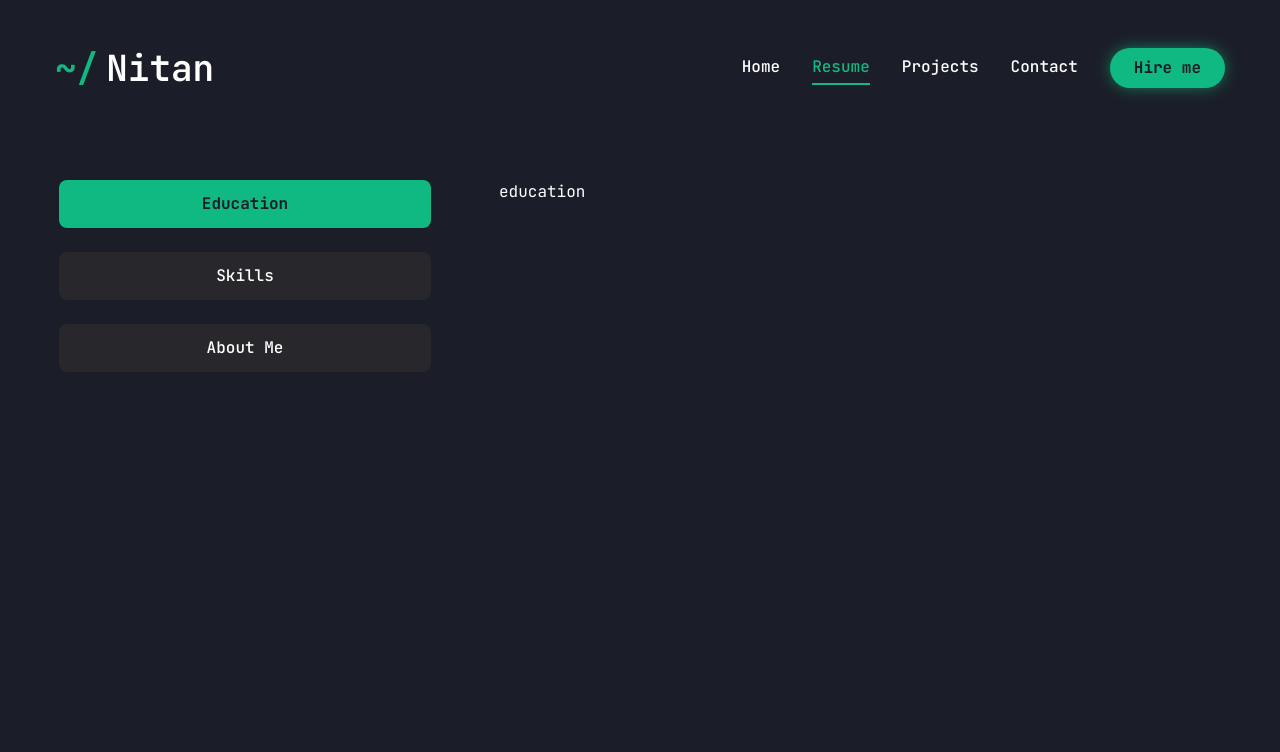
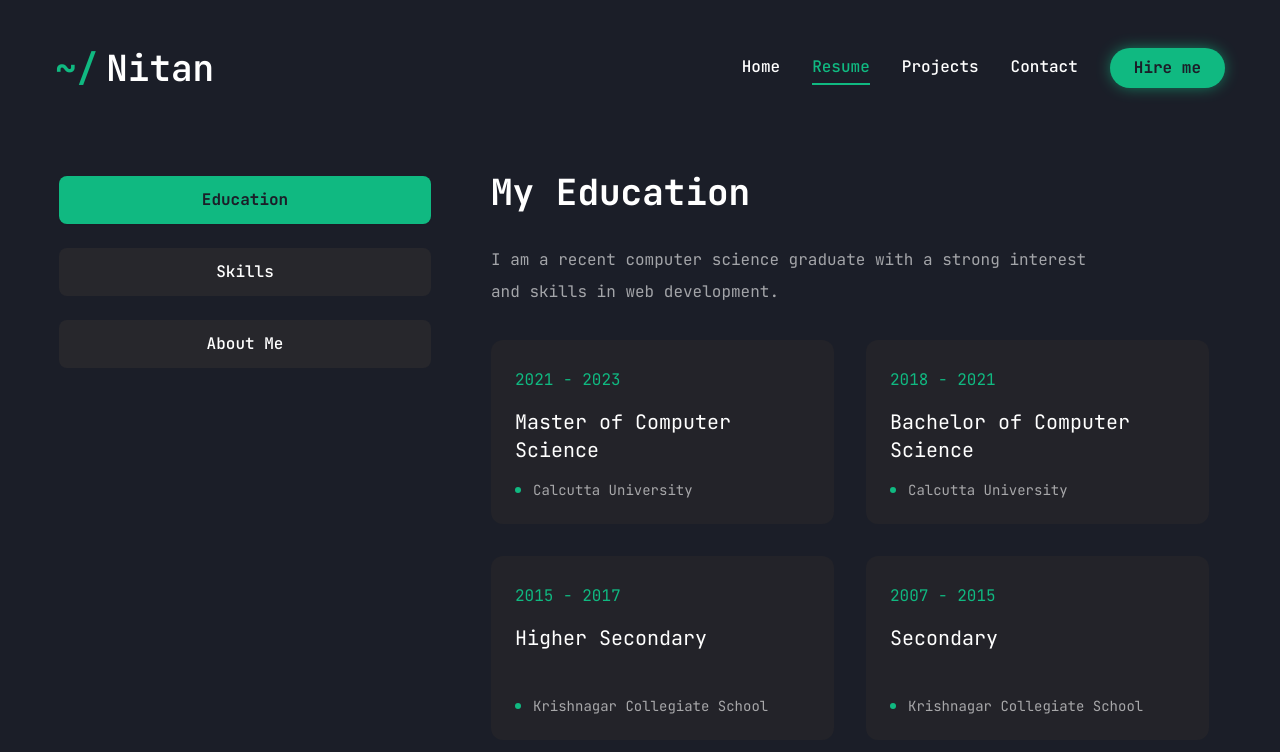
Before and after one commit to NitanJana/nitan-portfolio, a Next.js app: page /resume in a window 1280 px wide. Shown: the top 752 px of the page. Built offline with nearby package versions, Linux system fonts and the light colour scheme.

Commit message:
feat: add education section

```diff
--- a/package.json
+++ b/package.json
@@ -11,7 +11,9 @@
   "dependencies": {
     "@radix-ui/react-dialog": "^1.0.5",
     "@radix-ui/react-icons": "^1.3.0",
+    "@radix-ui/react-scroll-area": "^1.0.5",
     "@radix-ui/react-slot": "^1.0.2",
+    "@radix-ui/react-tabs": "^1.0.4",
     "class-variance-authority": "^0.7.0",
     "clsx": "^2.1.1",
     "framer-motion": "^11.2.6",
--- a/src/app/resume/page.tsx
+++ b/src/app/resume/page.tsx
@@ -1,7 +1,37 @@
 "use client";
 
+import { ScrollArea } from "@/components/ui/scroll-area";
 import { Tabs, TabsContent, TabsList, TabsTrigger } from "@/components/ui/tabs";
 import { motion } from "framer-motion";
+
+const education = {
+  // icon:,
+  title: "My Education",
+  description:
+    "I am a recent computer science graduate with a strong interest and skills in web development.",
+  items: [
+    {
+      institute: "Calcutta University",
+      degree: "Master of Computer Science",
+      duration: "2021 - 2023",
+    },
+    {
+      institute: "Calcutta University",
+      degree: "Bachelor of Computer Science",
+      duration: "2018 - 2021",
+    },
+    {
+      institute: "Krishnagar Collegiate School",
+      degree: "Higher Secondary",
+      duration: "2015 - 2017",
+    },
+    {
+      institute: "Krishnagar Collegiate School",
+      degree: "Secondary",
+      duration: "2007 - 2015",
+    },
+  ],
+};
 
 const ResumePage = () => {
   return (
@@ -12,7 +42,10 @@ const ResumePage = () => {
       className="min-h-[80vh] flex items-center justify-center py-12 xl:py-0"
     >
       <div className="container">
-        <Tabs defaultValue="education" className="flex flex-col xl:flex-row gap-16">
+        <Tabs
+          defaultValue="education"
+          className="flex flex-col xl:flex-row gap-14"
+        >
           <TabsList className="flex flex-col w-full max-w-[380px] mx-auto xl:mx-0 gap-6">
             <TabsTrigger value="education">Education</TabsTrigger>
             <TabsTrigger value="skills">Skills</TabsTrigger>
@@ -20,9 +53,43 @@ const ResumePage = () => {
           </TabsList>
 
           <div className="min-h-[70vh] w-full">
-            <TabsContent value="education" className="w-full">education</TabsContent>
-            <TabsContent value="skills" className="w-full">skills</TabsContent>
-            <TabsContent value="about" className="w-full">about me</TabsContent>
+            <TabsContent value="education" className="w-full">
+              <div className="flex flex-col text-center xl:text-left gap-8 mb-8">
+                <h3 className="text-4xl font-bold">{education.title}</h3>
+                <p className="max-w-[600px] text-white/60 mx-auto xl:mx-0">
+                  {education.description}
+                </p>
+              </div>
+
+              <ScrollArea className="h-[400px]">
+                <ul className="grid grid-cols-1 lg:grid-cols-2 gap-8 xl:pl-0 px-4">
+                  {education.items.map((item) => (
+                    <li
+                      key={item.degree}
+                      className="bg-gray-light h-[184px] p-6 rounded-xl flex flex-col justify-center items-center lg:items-start gap-3"
+                    >
+                      <span className="text-accent">{item.duration}</span>
+                      <h3 className="text-xl max-w-[260px] min-h-[60px] text-center xl:text-left">
+                        {item.degree}
+                      </h3>
+                      <div className="flex items-center gap-3 text-center">
+                        <span className="w-[6px] aspect-square rounded-full bg-accent"></span>
+                        <p className="text-white/60 text-sm">{item.institute}
+                        </p>
+                      </div>
+                    </li>
+                  ))}
+                </ul>
+              </ScrollArea>
+            </TabsContent>
+
+            <TabsContent value="skills" className="w-full">
+              skills
+            </TabsContent>
+
+            <TabsContent value="about" className="w-full">
+              about me
+            </TabsContent>
           </div>
         </Tabs>
       </div>
--- a/src/components/Stats.tsx
+++ b/src/components/Stats.tsx
@@ -26,7 +26,7 @@ const Stats = () => {
   return (
     <section className="pt-4 pb-12 xl:py-0">
       <div className="container">
-        <div className="flex gap-6 flex-wrap max-w-[80vw] xl:max-w-none mx-auto">
+        <div className="flex gap-6 flex-wrap max-w-[90vw] xl:max-w-none mx-auto">
           {stats.map((stat) => (
             <div
               key={stat.name}
--- /dev/null
+++ b/src/components/ui/scroll-area.tsx
@@ -0,0 +1,48 @@
+"use client"
+
+import * as React from "react"
+import * as ScrollAreaPrimitive from "@radix-ui/react-scroll-area"
+
+import { cn } from "@/lib/utils"
+
+const ScrollArea = React.forwardRef<
+  React.ElementRef<typeof ScrollAreaPrimitive.Root>,
+  React.ComponentPropsWithoutRef<typeof ScrollAreaPrimitive.Root>
+>(({ className, children, ...props }, ref) => (
+  <ScrollAreaPrimitive.Root
+    ref={ref}
+    className={cn("relative overflow-hidden", className)}
+    {...props}
+  >
+    <ScrollAreaPrimitive.Viewport className="h-full w-full rounded-[inherit]">
+      {children}
+    </ScrollAreaPrimitive.Viewport>
+    <ScrollBar />
+    <ScrollAreaPrimitive.Corner />
+  </ScrollAreaPrimitive.Root>
+))
+ScrollArea.displayName = ScrollAreaPrimitive.Root.displayName
+
+const ScrollBar = React.forwardRef<
+  React.ElementRef<typeof ScrollAreaPrimitive.ScrollAreaScrollbar>,
+  React.ComponentPropsWithoutRef<typeof ScrollAreaPrimitive.ScrollAreaScrollbar>
+>(({ className, orientation = "vertical", ...props }, ref) => (
+  <ScrollAreaPrimitive.ScrollAreaScrollbar
+    ref={ref}
+    orientation={orientation}
+    className={cn(
+      "flex touch-none select-none transition-colors",
+      orientation === "vertical" &&
+        "h-full w-2.5 border-l border-l-transparent p-[1px]",
+      orientation === "horizontal" &&
+        "h-2.5 flex-col border-t border-t-transparent p-[1px]",
+      className
+    )}
+    {...props}
+  >
+    <ScrollAreaPrimitive.ScrollAreaThumb className="relative flex-1 rounded-full bg-accent dark:bg-slate-800" />
+  </ScrollAreaPrimitive.ScrollAreaScrollbar>
+))
+ScrollBar.displayName = ScrollAreaPrimitive.ScrollAreaScrollbar.displayName
+
+export { ScrollArea, ScrollBar }
--- a/tailwind.config.ts
+++ b/tailwind.config.ts
@@ -28,9 +28,10 @@ const config = {
     },
     extend: {
       colors: {
-        primary: "#1b1e28",
-        secondary: "#27272c",
-        accent: {
+        "primary": "#1b1e28",
+        "secondary": "#27272c",
+        "gray-light": "#232329",
+        "accent": {
           DEFAULT: "#10b981",
           // #34d399->emerald-400
           // #10b981->emerald-500
```
Also changed, not shown: 1 other file (tests, documents, lock files or other folders).
